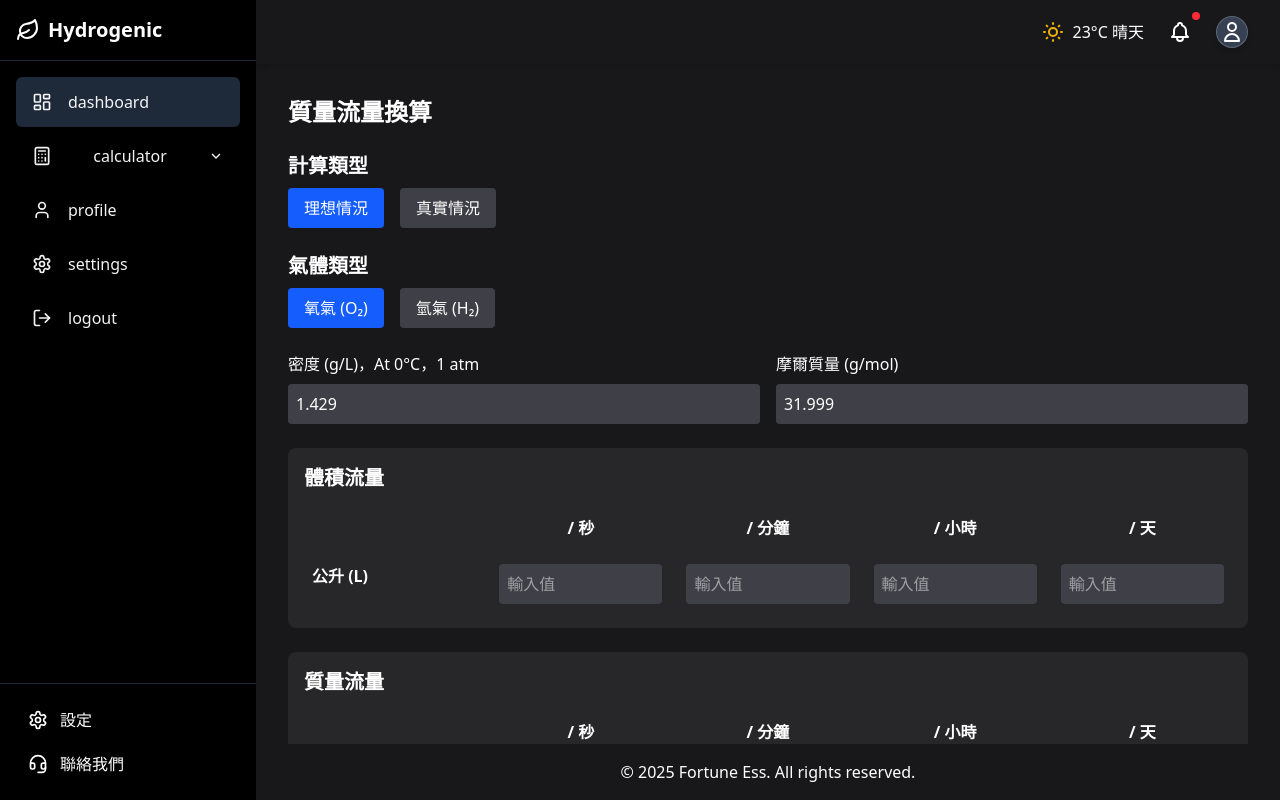
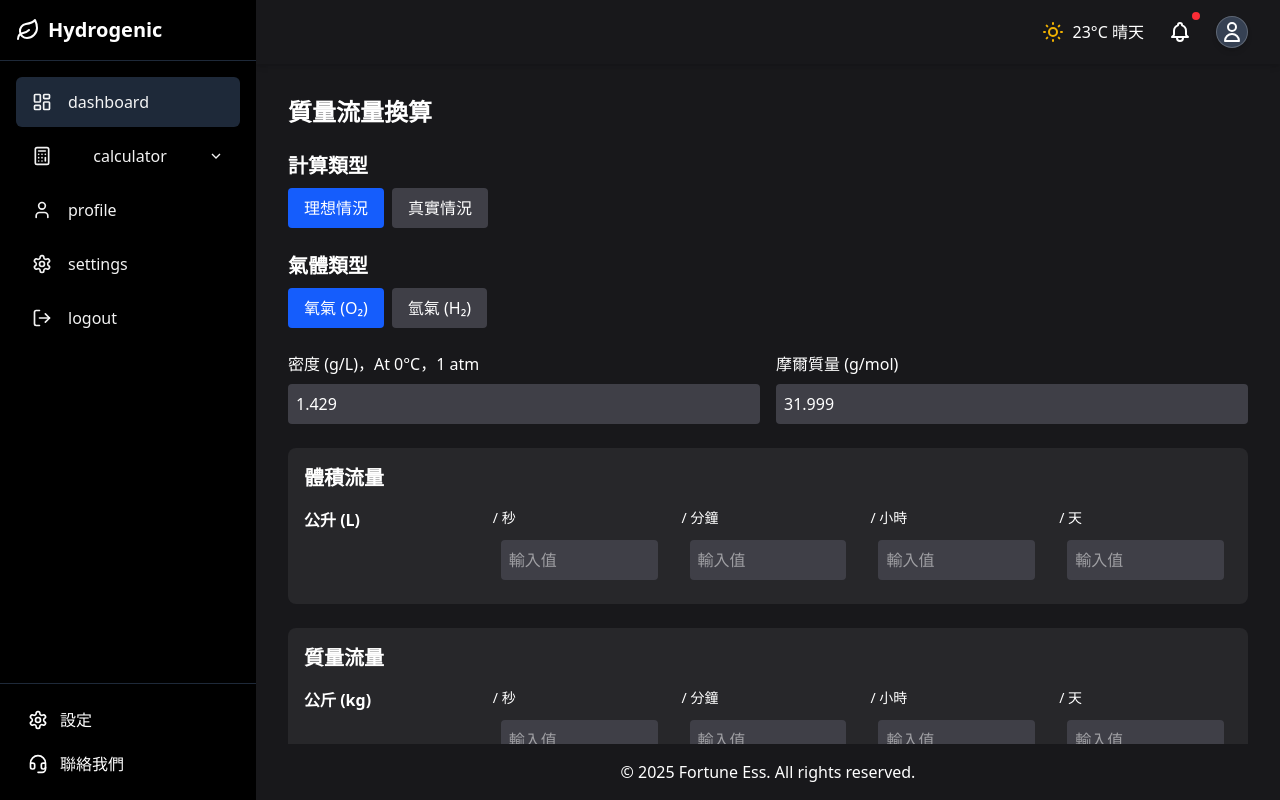
Before and after one commit to crypto0627/hydrogenic-energy, a Next.js app in the folder apps/web/: page /massflow in a window 1280 px wide. Built offline with nearby package versions, Linux system fonts and the light colour scheme.

Commit message:
fix: rwd

```diff
--- a/apps/web/src/app/massflow/page.tsx
+++ b/apps/web/src/app/massflow/page.tsx
@@ -409,7 +409,7 @@ export default function MassFlowPage() {
       {/* 計算類型切換 */}
       <div className="mb-6">
         <h2 className="text-xl font-semibold mb-2 text-white">計算類型</h2>
-        <div className="flex space-x-4">
+        <div className="flex flex-wrap gap-2">
           <button
             onClick={() => handleCalculationTypeChange('ideal')}
             className={`px-4 py-2 rounded ${calculationType === 'ideal' ? 'bg-blue-600 text-white' : 'bg-zinc-700 text-white'}`}
@@ -428,7 +428,7 @@ export default function MassFlowPage() {
       {/* 氣體類型切換 */}
       <div className="mb-6">
         <h2 className="text-xl font-semibold mb-2 text-white">氣體類型</h2>
-        <div className="flex space-x-4">
+        <div className="flex flex-wrap gap-2">
           <button
             onClick={() => handleGasTypeChange('oxygen')}
             className={`px-4 py-2 rounded ${gasType === 'oxygen' ? 'bg-blue-600 text-white' : 'bg-zinc-700 text-white'}`}
@@ -469,55 +469,52 @@ export default function MassFlowPage() {
       {/* 流量換算表格 */}
       <div className="bg-zinc-800 p-4 rounded-lg mb-6">
         <h2 className="text-xl font-semibold mb-4 text-white">體積流量</h2>
-        <div className="grid grid-cols-5 gap-2">
-          <div className="p-2"></div>
+        <div className="grid grid-cols-1 sm:grid-cols-2 lg:grid-cols-5 gap-4">
+          <div className="text-white font-semibold">公升 (L)</div>
           {Object.entries(timeUnitLabels).map(([key, label]) => (
-            <div key={key} className="p-2 text-center text-white font-semibold">{label}</div>
+            <div key={key} className="flex flex-col">
+              <span className="text-white text-sm mb-1">{label}</span>
+              {renderInputField(`literPer${key.charAt(0).toUpperCase() + key.slice(1)}` as keyof FlowValues, '')}
+            </div>
           ))}
-
-          <div className="p-2 text-white font-semibold">公升 (L)</div>
-          {renderInputField('literPerSecond', '')}
-          {renderInputField('literPerMinute', '')}
-          {renderInputField('literPerHour', '')}
-          {renderInputField('literPerDay', '')}
         </div>
       </div>
 
       <div className="bg-zinc-800 p-4 rounded-lg mb-6">
         <h2 className="text-xl font-semibold mb-4 text-white">質量流量</h2>
-        <div className="grid grid-cols-5 gap-2">
-          <div className="p-2"></div>
+        <div className="grid grid-cols-1 sm:grid-cols-2 lg:grid-cols-5 gap-4">
+          <div className="text-white font-semibold">公斤 (kg)</div>
           {Object.entries(timeUnitLabels).map(([key, label]) => (
-            <div key={key} className="p-2 text-center text-white font-semibold">{label}</div>
+            <div key={key} className="flex flex-col">
+              <span className="text-white text-sm mb-1">{label}</span>
+              {renderInputField(`kgPer${key.charAt(0).toUpperCase() + key.slice(1)}` as keyof FlowValues, '')}
+            </div>
           ))}
-
-          <div className="p-2 text-white font-semibold">公斤 (kg)</div>
-          {renderInputField('kgPerSecond', '')}
-          {renderInputField('kgPerMinute', '')}
-          {renderInputField('kgPerHour', '')}
-          {renderInputField('kgPerDay', '')}
         </div>
       </div>
 
       <div className="bg-zinc-800 p-4 rounded-lg">
         <h2 className="text-xl font-semibold mb-4 text-white">化學流量</h2>
-        <div className="grid grid-cols-5 gap-2">
-          <div className="p-2"></div>
-          {Object.entries(timeUnitLabels).map(([key, label]) => (
-            <div key={key} className="p-2 text-center text-white font-semibold">{label}</div>
-          ))}
+        <div className="space-y-6">
+          <div className="grid grid-cols-1 sm:grid-cols-2 lg:grid-cols-5 gap-4">
+            <div className="text-white font-semibold">摩爾 (mol)</div>
+            {Object.entries(timeUnitLabels).map(([key, label]) => (
+              <div key={key} className="flex flex-col">
+                <span className="text-white text-sm mb-1">{label}</span>
+                {renderInputField(`molPer${key.charAt(0).toUpperCase() + key.slice(1)}` as keyof FlowValues, '')}
+              </div>
+            ))}
+          </div>
 
-          <div className="p-2 text-white font-semibold">摩爾 (mol)</div>
-          {renderInputField('molPerSecond', '')}
-          {renderInputField('molPerMinute', '')}
-          {renderInputField('molPerHour', '')}
-          {renderInputField('molPerDay', '')}
-
-          <div className="p-2 text-white font-semibold">分子數</div>
-          {renderInputField('moleculesPerSecond', '')}
-          {renderInputField('moleculesPerMinute', '')}
-          {renderInputField('moleculesPerHour', '')}
-          {renderInputField('moleculesPerDay', '')}
+          <div className="grid grid-cols-1 sm:grid-cols-2 lg:grid-cols-5 gap-4">
+            <div className="text-white font-semibold">分子數</div>
+            {Object.entries(timeUnitLabels).map(([key, label]) => (
+              <div key={key} className="flex flex-col">
+                <span className="text-white text-sm mb-1">{label}</span>
+                {renderInputField(`moleculesPer${key.charAt(0).toUpperCase() + key.slice(1)}` as keyof FlowValues, '')}
+              </div>
+            ))}
+          </div>
         </div>
       </div>
     </div>
```
